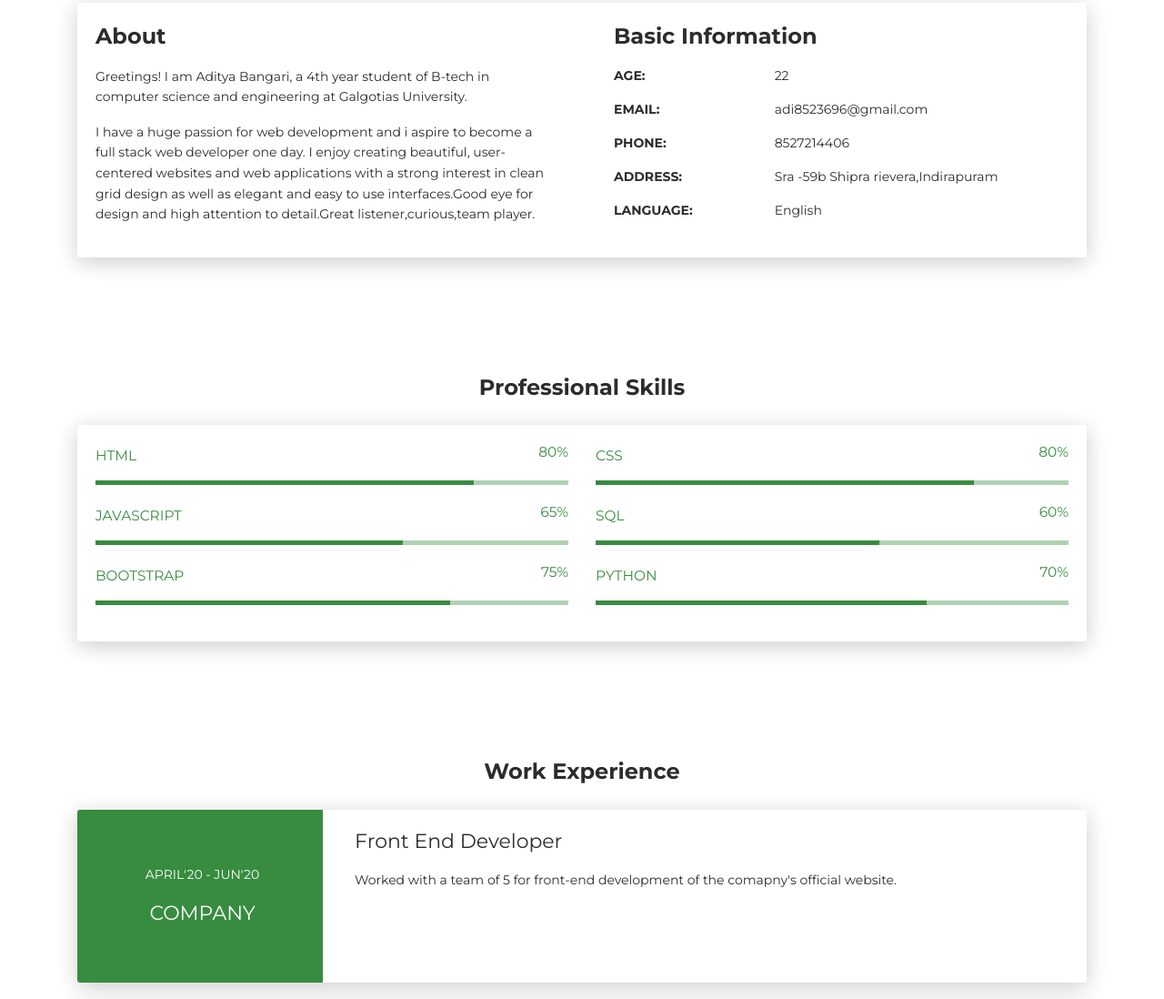
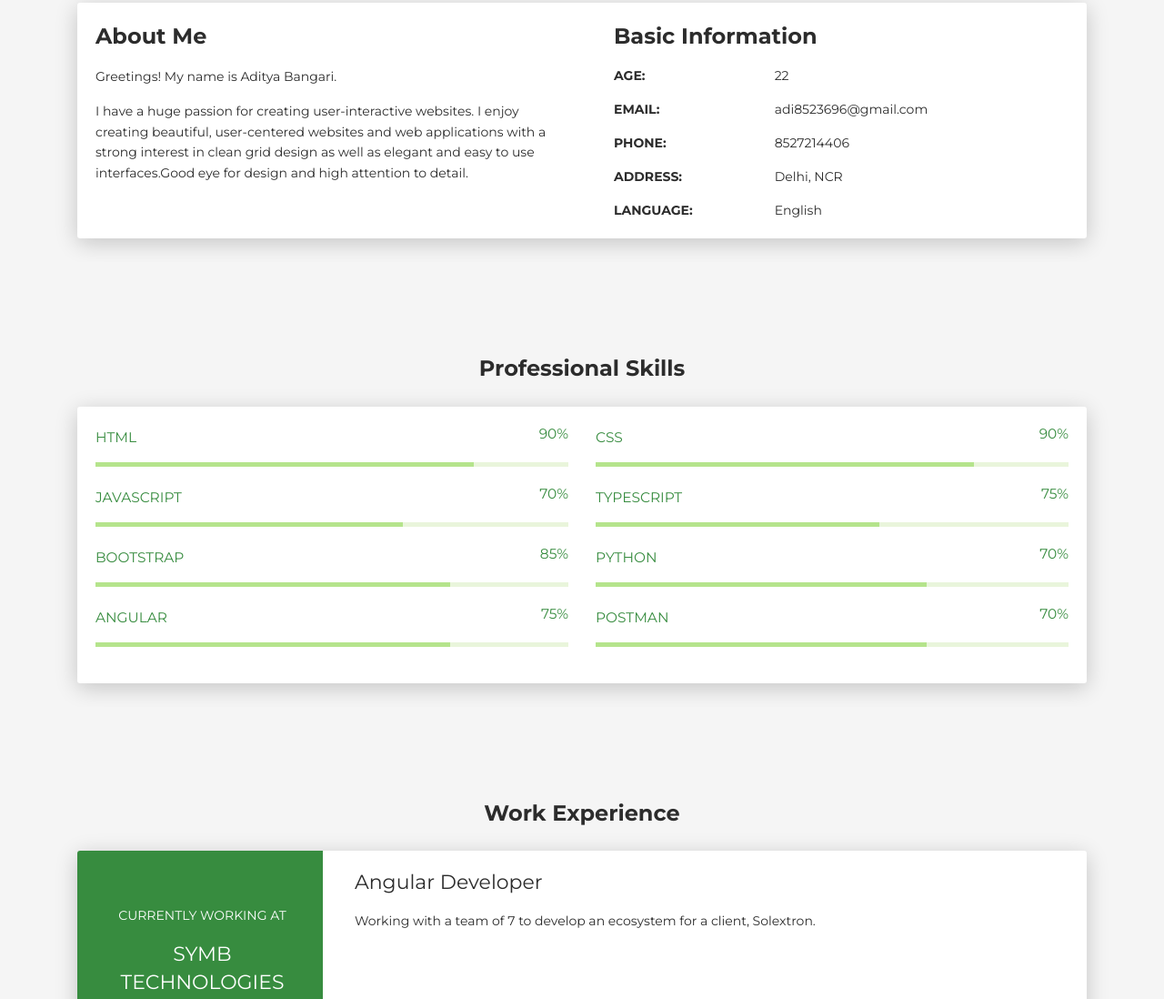
Before and after one commit to Aditya-Bangari/Aditya-Bangari.github.io, a plain HTML site: page index.html in a window 1280 px wide. Shown: the part 617-1715 px from the top of the page at 91% size. Drawn offline with Linux system fonts and the light colour scheme.

Commit message:
'Changes'

```diff
--- a/index.html
+++ b/index.html
@@ -48,14 +48,14 @@
       <div class="page-header-image" data-parallax="true" style="background-image: url('images/anime-scenery.jpg')"></div>
       <div class="container">
         <div class="content-center">
-          <div class="cc-profile-image"><a href="#"><img src="images/issame.PNG" alt="Image"/></a></div>
+          <div class="cc-profile-image"><a href="#"><img src="images/me%20af.PNG" alt="Image"/></a></div>
           <div class="h2 title">Aditya Bangari</div>
-          <p class="category text-white">Web Developer</p><a class="btn btn-primary smooth-scroll mr-2" href="#contact" data-aos="zoom-in" data-aos-anchor="data-aos-anchor">Hire Me</a><a class="btn btn-primary" href="#" data-aos="zoom-in" data-aos-anchor="data-aos-anchor">Download CV</a>
+          <p class="category text-white">Web Developer</p><a class="btn btn-primary smooth-scroll mr-2"  href="#contact" data-aos="zoom-out-down" data-aos-anchor="data-aos-anchor">Hire Me</a><a class="btn btn-primary" href="#" data-aos="zoom-in" data-aos-anchor="data-aos-anchor">Download CV</a>
         </div>
       </div>
       <div class="section">
         <div class="container">
-          <div class="button-container"><a class="btn btn-default btn-round btn-lg btn-icon" href="https://steamcommunity.com/id/NotTitan/" rel="tooltip" title="Follow me on Steam"><i class="fa fa-steam"></i></a><a class="btn btn-default btn-round btn-lg btn-icon" href="https://www.facebook.com/Adityabangarii" rel="tooltip" title="Follow me on Facebook"><i class="fa fa-facebook"></i></a><a class="btn btn-default btn-round btn-lg btn-icon" href="https://twitter.com/adi8523696" rel="tooltip" title="Follow me on Twitter"><i class="fa fa-twitter"></i></a><a class="btn btn-default btn-round btn-lg btn-icon" href="https://mail.google.com/mail/u/0/#inbox?compose=new" rel="tooltip" title="Follow me on Google+"><i class="fa fa-google-plus"></i></a><a class="btn btn-default btn-round btn-lg btn-icon" href="https://www.instagram.com/adityaaaa.iwnl/" rel="tooltip" title="Follow me on Instagram"><i class="fa fa-instagram"></i></a></div>
+          <div class="button-container"><a class="btn btn-default btn-round btn-lg btn-icon" target="_blank" href="https://steamcommunity.com/id/NotTitan/" rel="tooltip" title="Follow me on Steam"><i class="fa fa-steam"></i></a><a class="btn btn-default btn-round btn-lg btn-icon" target="_blank" href="https://www.facebook.com/Adityabangarii" rel="tooltip" title="Follow me on Facebook"><i class="fa fa-facebook"></i></a><a class="btn btn-default btn-round btn-lg btn-icon" target="_blank" href="https://twitter.com/adi8523696" rel="tooltip" title="Follow me on Twitter"><i class="fa fa-twitter"></i></a><a class="btn btn-default btn-round btn-lg btn-icon" target="_blank" href="https://mail.google.com/mail/u/0/#inbox?compose=new" rel="tooltip" title="Follow me on Google+"><i class="fa fa-google-plus"></i></a><a class="btn btn-default btn-round btn-lg btn-icon" target="_blank" href="https://www.instagram.com/adityaaaa.iwnl/" rel="tooltip" title="Follow me on Instagram"><i class="fa fa-instagram"></i></a></div>
         </div>
       </div>
     </div>
@@ -67,9 +67,9 @@
       <div class="row">
         <div class="col-lg-6 col-md-12">
           <div class="card-body">
-            <div class="h4 mt-0 title">About</div>
-            <p>Greetings! I am Aditya Bangari, a 4th year student of B-tech in computer science and engineering at Galgotias University.</p>
-            <p>I have a huge passion for web development and i aspire to become a full stack web developer one day. I enjoy creating beautiful, user-centered websites and web applications with a strong interest in clean grid design as well as elegant and easy to use interfaces.Good eye for design and high attention to detail.Great listener,curious,team player.</p>
+            <div class="h4 mt-0 title">About Me</div>
+            <p>Greetings! My name is Aditya Bangari.</p>
+            <p>I have a huge passion for creating user-interactive websites. I enjoy creating beautiful, user-centered websites and web applications with a strong interest in clean grid design as well as elegant and easy to use interfaces.Good eye for design and high attention to detail.</p>
           </div>
         </div>
         <div class="col-lg-6 col-md-12">
@@ -89,7 +89,7 @@
             </div>
             <div class="row mt-3">
               <div class="col-sm-4"><strong class="text-uppercase">Address:</strong></div>
-              <div class="col-sm-8">Sra -59b Shipra rievera,Indirapuram</div>
+              <div class="col-sm-8">Delhi, NCR</div>
             </div>
             <div class="row mt-3">
               <div class="col-sm-4"><strong class="text-uppercase">Language:</strong></div>
@@ -110,14 +110,14 @@
           <div class="col-md-6">
             <div class="progress-container progress-primary"><span class="progress-badge">HTML</span>
               <div class="progress">
-                <div class="progress-bar progress-bar-primary" data-aos="progress-full" data-aos-offset="10" data-aos-duration="2000" role="progressbar" aria-valuenow="60" aria-valuemin="0" aria-valuemax="100" style="width: 80%;"></div><span class="progress-value">80%</span>
+                <div class="progress-bar progress-bar-primary" data-aos="progress-full" data-aos-offset="10" data-aos-duration="2000" role="progressbar" aria-valuenow="60" aria-valuemin="0" aria-valuemax="100" style="width: 80%;"></div><span class="progress-value">90%</span>
               </div>
             </div>
           </div>
           <div class="col-md-6">
             <div class="progress-container progress-primary"><span class="progress-badge">CSS</span>
               <div class="progress">
-                <div class="progress-bar progress-bar-primary" data-aos="progress-full" data-aos-offset="10" data-aos-duration="2000" role="progressbar" aria-valuenow="60" aria-valuemin="0" aria-valuemax="100" style="width: 80%;"></div><span class="progress-value">80%</span>
+                <div class="progress-bar progress-bar-primary" data-aos="progress-full" data-aos-offset="10" data-aos-duration="2000" role="progressbar" aria-valuenow="60" aria-valuemin="0" aria-valuemax="100" style="width: 80%;"></div><span class="progress-value">90%</span>
               </div>
             </div>
           </div>
@@ -126,14 +126,14 @@
           <div class="col-md-6">
             <div class="progress-container progress-primary"><span class="progress-badge">JavaScript</span>
               <div class="progress">
-                <div class="progress-bar progress-bar-primary" data-aos="progress-full" data-aos-offset="10" data-aos-duration="2000" role="progressbar" aria-valuenow="60" aria-valuemin="0" aria-valuemax="100" style="width: 65%;"></div><span class="progress-value">65%</span>
+                <div class="progress-bar progress-bar-primary" data-aos="progress-full" data-aos-offset="10" data-aos-duration="2000" role="progressbar" aria-valuenow="60" aria-valuemin="0" aria-valuemax="100" style="width: 65%;"></div><span class="progress-value">70%</span>
               </div>
             </div>
           </div>
           <div class="col-md-6">
-            <div class="progress-container progress-primary"><span class="progress-badge">Sql</span>
+            <div class="progress-container progress-primary"><span class="progress-badge">TypeScript</span>
               <div class="progress">
-                <div class="progress-bar progress-bar-primary" data-aos="progress-full" data-aos-offset="10" data-aos-duration="2000" role="progressbar" aria-valuenow="60" aria-valuemin="0" aria-valuemax="100" style="width: 60%;"></div><span class="progress-value">60%</span>
+                <div class="progress-bar progress-bar-primary" data-aos="progress-full" data-aos-offset="10" data-aos-duration="2000" role="progressbar" aria-valuenow="60" aria-valuemin="0" aria-valuemax="100" style="width: 60%;"></div><span class="progress-value">75%</span>
               </div>
             </div>
           </div>
@@ -142,12 +142,28 @@
           <div class="col-md-6">
             <div class="progress-container progress-primary"><span class="progress-badge">Bootstrap</span>
               <div class="progress">
+                <div class="progress-bar progress-bar-primary" data-aos="progress-full" data-aos-offset="10" data-aos-duration="2000" role="progressbar" aria-valuenow="60" aria-valuemin="0" aria-valuemax="100" style="width: 75%;"></div><span class="progress-value">85%</span>
+              </div>
+            </div>
+          </div>
+          <div class="col-md-6">
+            <div class="progress-container progress-primary"><span class="progress-badge">Python</span>
+              <div class="progress">
+                <div class="progress-bar progress-bar-primary" data-aos="progress-full" data-aos-offset="10" data-aos-duration="2000" role="progressbar" aria-valuenow="60" aria-valuemin="0" aria-valuemax="100" style="width: 70%;"></div><span class="progress-value">70%</span>
+              </div>
+            </div>
+          </div>
+        </div>
+        <div class="row">
+          <div class="col-md-6">
+            <div class="progress-container progress-primary"><span class="progress-badge">Angular</span>
+              <div class="progress">
                 <div class="progress-bar progress-bar-primary" data-aos="progress-full" data-aos-offset="10" data-aos-duration="2000" role="progressbar" aria-valuenow="60" aria-valuemin="0" aria-valuemax="100" style="width: 75%;"></div><span class="progress-value">75%</span>
               </div>
             </div>
           </div>
           <div class="col-md-6">
-            <div class="progress-container progress-primary"><span class="progress-badge">Python</span>
+            <div class="progress-container progress-primary"><span class="progress-badge">Postman</span>
               <div class="progress">
                 <div class="progress-bar progress-bar-primary" data-aos="progress-full" data-aos-offset="10" data-aos-duration="2000" role="progressbar" aria-valuenow="60" aria-valuemin="0" aria-valuemax="100" style="width: 70%;"></div><span class="progress-value">70%</span>
               </div>
@@ -166,14 +182,14 @@
       <div class="row">
         <div class="col-md-3 bg-primary" data-aos="fade-right" data-aos-offset="50" data-aos-duration="500">
           <div class="card-body cc-experience-header">
-            <p>April'20 - Jun'20</p>
-            <div class="h5">Company</div>
+            <p>Currently working at</p>
+            <div class="h5">SYMB Technologies</div>
           </div>
         </div>
         <div class="col-md-9" data-aos="fade-left" data-aos-offset="50" data-aos-duration="500">
           <div class="card-body">
-            <div class="h5">Front End Developer</div>
-            <p>Worked with a team of 5 for front-end development of the comapny's official website.</p>
+            <div class="h5">Angular Developer</div>
+            <p>Working with a team of 7 to develop an ecosystem for a client, Solextron.</p>
           </div>
         </div>
       </div>
--- a/scripts/main.js
+++ b/scripts/main.js
@@ -21,6 +21,7 @@ $('a.smooth-scroll')
     target = target.length ? target : $('[name=' + this.hash.slice(1) + ']');
 
     if (target.length) {
+      console.log(target.length)
       // Only prevent default if animation is actually gonna happen
       event.preventDefault();
       $('html, body').animate({
```
Also changed, not shown: css/main.css, 1 other file.
